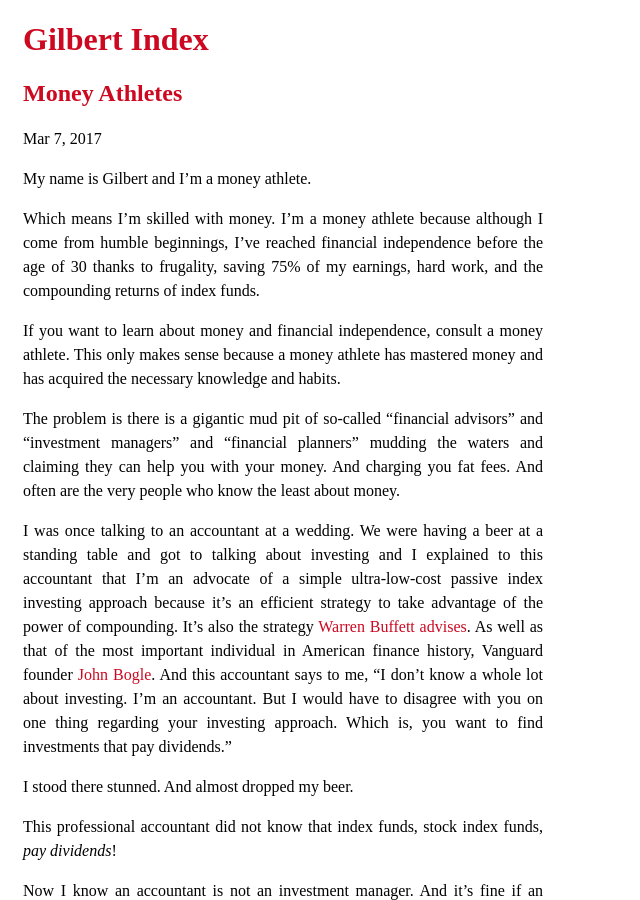
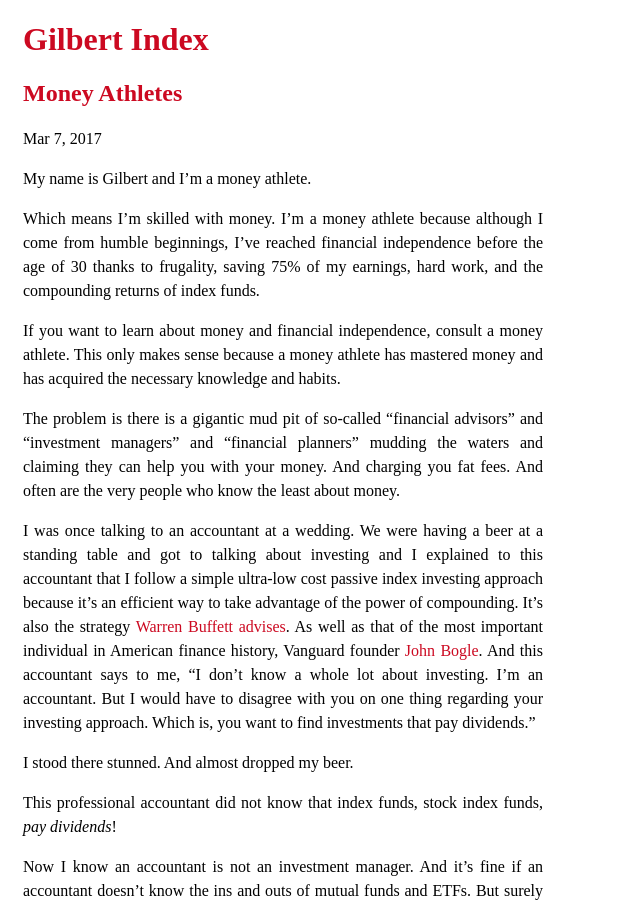
Before and after one commit to danilosierrac/gilbert-index, a Jekyll site: the page built from _posts/2017-03-07-money-athletes.markdown, in a window 1280 px wide and 900 px high. Shown: the whole window, without its empty margins (0-640 px from the left). Built offline with Jekyll 4.4.1, drawn with Linux system fonts in a browser that asks for light colours.

Commit message:
article: Edited articles

```diff
--- a/_posts/2017-03-07-money-athletes.markdown
+++ b/_posts/2017-03-07-money-athletes.markdown
@@ -12,7 +12,7 @@ If you want to learn about money and financial independence, consult a money ath
 
 The problem is there is a gigantic mud pit of so-called “financial advisors” and “investment managers” and “financial planners” mudding the waters and claiming they can help you with your money. And charging you fat fees. And often are the very people who know the least about money.
 
-I was once talking to an accountant at a wedding. We were having a beer at a standing table and got to talking about investing and I explained to this accountant that I’m an advocate of a simple ultra-low-cost passive index investing approach because it’s an efficient strategy to take advantage of the power of compounding. It's also the strategy [Warren Buffett advises](http://www.berkshirehathaway.com/letters/2016ltr.pdf). As well as that of the most important individual in American finance history, Vanguard founder [John Bogle](https://en.wikipedia.org/wiki/John_C._Bogle). And this accountant says to me, “I don’t know a whole lot about investing. I’m an accountant. But I would have to disagree with you on one thing regarding your investing approach. Which is, you want to find investments that pay dividends.”
+I was once talking to an accountant at a wedding. We were having a beer at a standing table and got to talking about investing and I explained to this accountant that I follow a simple ultra-low cost passive index investing approach because it’s an efficient way to take advantage of the power of compounding. It's also the strategy [Warren Buffett advises](http://www.berkshirehathaway.com/letters/2016ltr.pdf). As well as that of the most important individual in American finance history, Vanguard founder [John Bogle](https://en.wikipedia.org/wiki/John_C._Bogle). And this accountant says to me, “I don’t know a whole lot about investing. I’m an accountant. But I would have to disagree with you on one thing regarding your investing approach. Which is, you want to find investments that pay dividends.”
 
 I stood there stunned. And almost dropped my beer.
 
```
